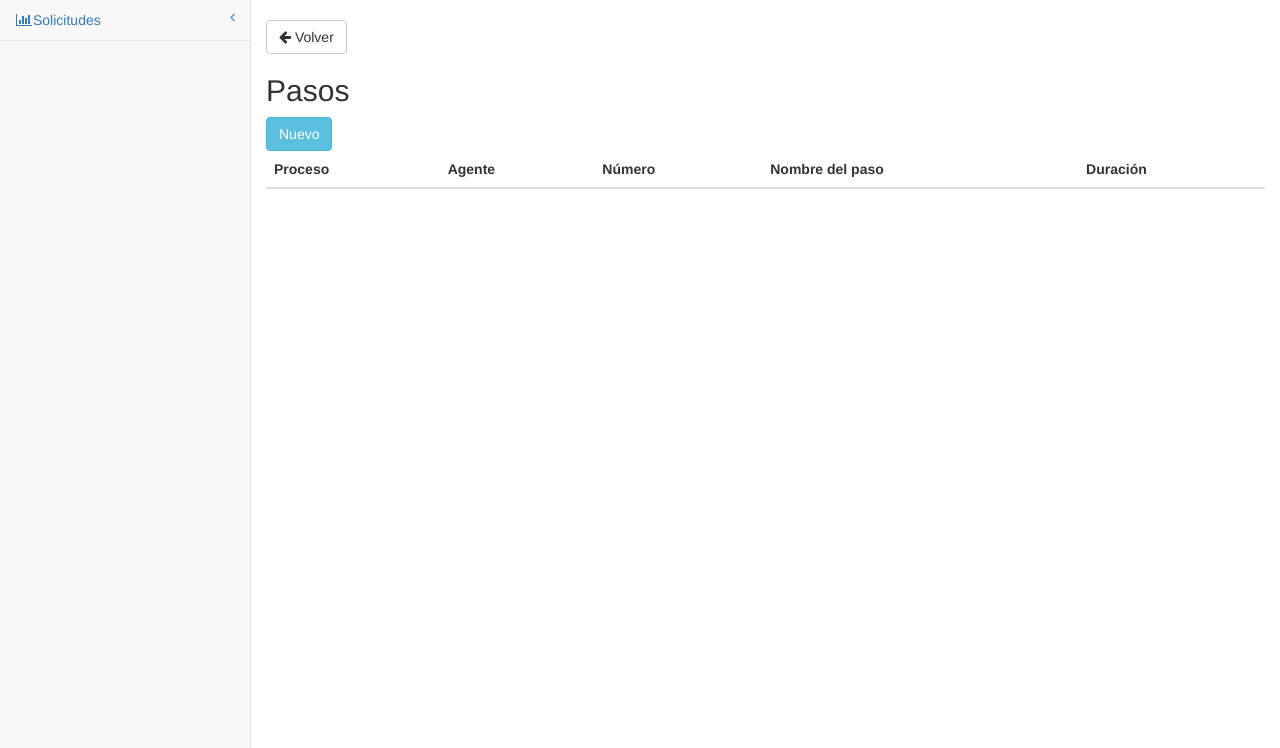
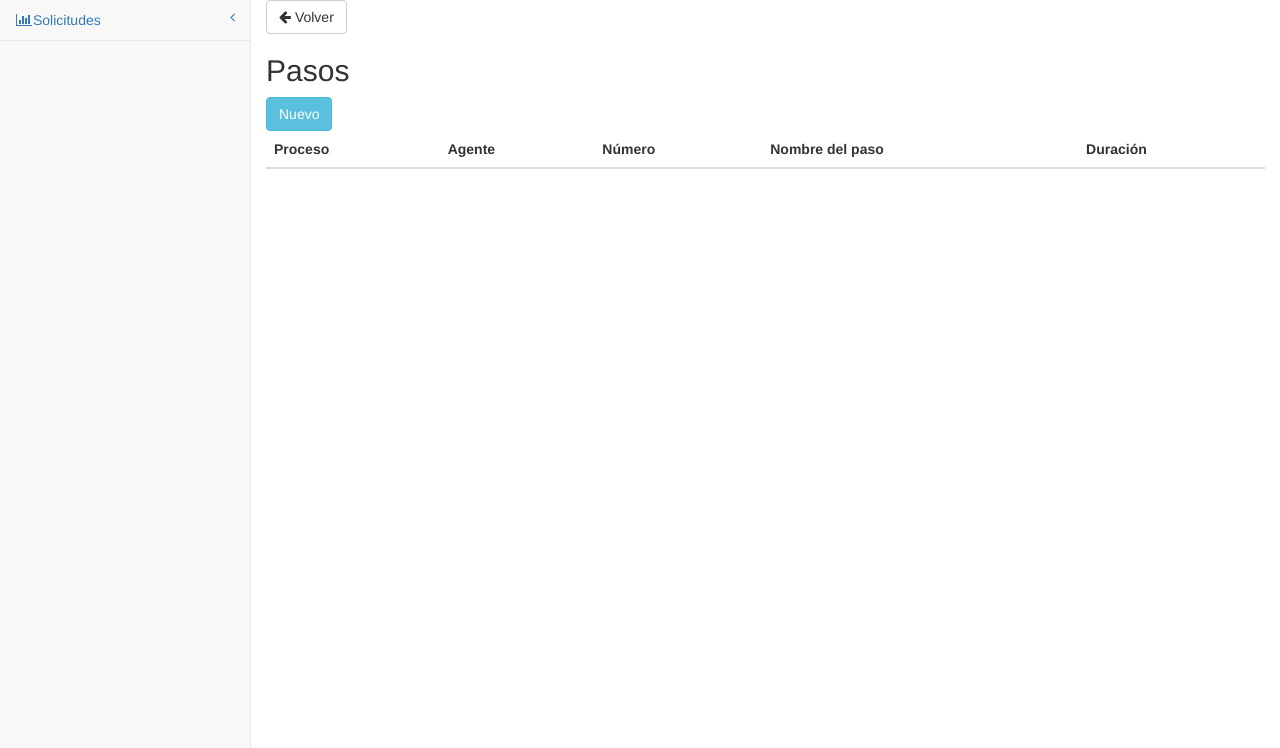
Before and after one commit to zheiran/PQR, a Django app: template core/templates/admin/pasos/index.html in a window 1280 px wide. Shown: the part 51-799 px from the top of the page. Run offline with Django 3.2, Linux system fonts and the light colour scheme; the template is opened without the code that fills it, so the values that code supplies are empty; some libraries are stand-ins or nearby versions.

Commit message:
ajuste estilos de los wrappers

```diff
--- a/core/templates/base/base.html
+++ b/core/templates/base/base.html
@@ -50,8 +50,7 @@
 
 
          <!-- Page Content -->
-        <div id="page-wrapper">
-            <div style="padding-bottom: 20px;"></div>
+        <div id="page-wrapper" style="padding-bottom: 100px;">
             {% block contenido %}{% endblock %}
         </div>
 
```
